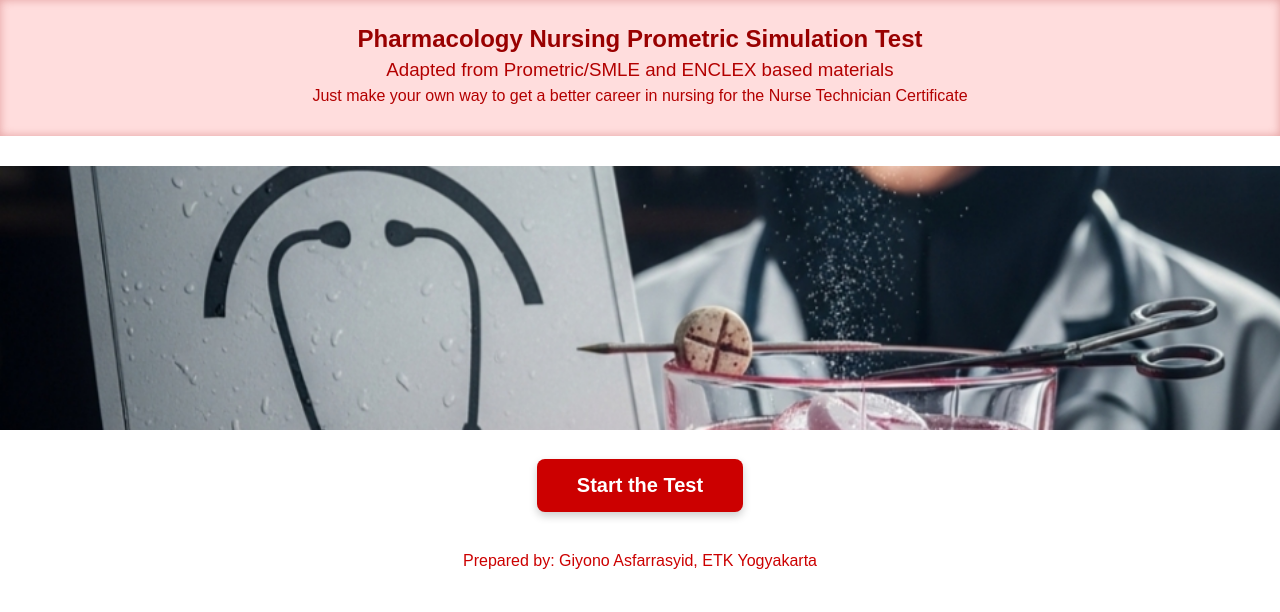
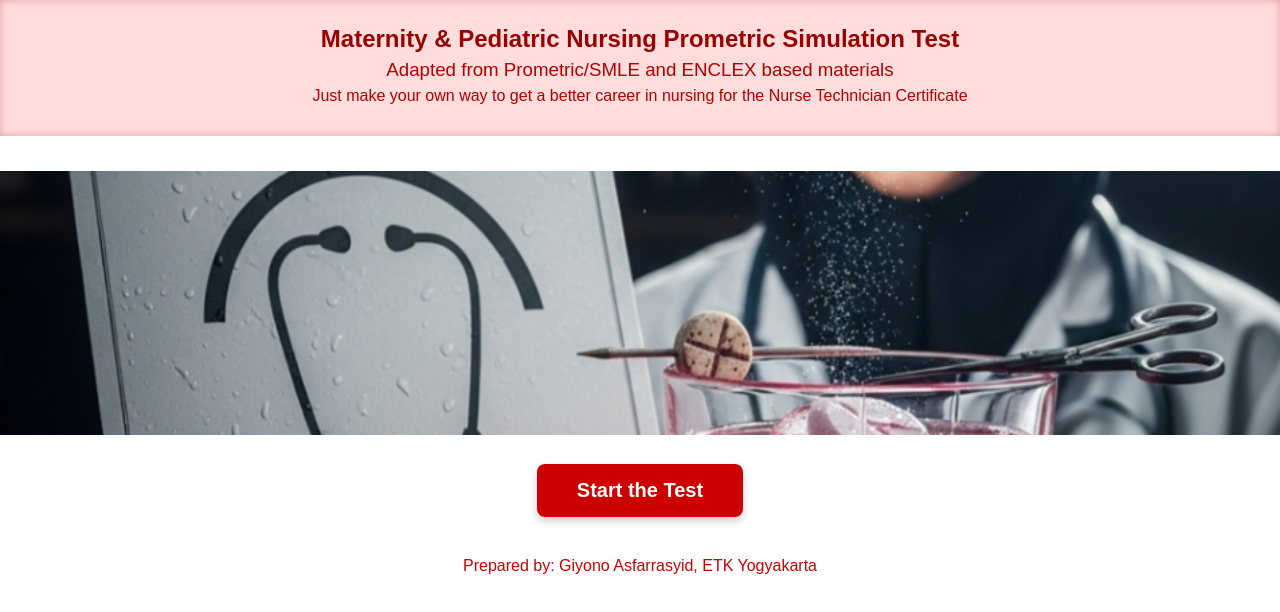
Before and after one commit to gyoutrain-lab/nursing-prometric-test-maternitypedia, a plain HTML site: page index.html in a window 1280 px wide. Drawn offline with Linux system fonts and the light colour scheme.

Commit message:
Update index.html

```diff
--- a/index.html
+++ b/index.html
@@ -5,12 +5,12 @@
   <meta name="viewport" content="width=device-width, initial-scale=1.0" />
 
   <!-- ✅ Social preview for WA & Facebook -->
-  <meta property="og:title" content="Pharmacology Nursing Prometric Simulation Test" />
-  <meta property="og:description" content="Start your Pharmacology Nursing Simulation Test now" />
+  <meta property="og:title" content="Maternity & Pediatric Nursing Prometric Simulation Test" />
+  <meta property="og:description" content="Start your Maternity & Pediatric Nursing Simulation Test" />
   <meta property="og:image" content="https://raw.githubusercontent.com/gyoutrain-lab/nursing-prometric-test-maternitypedia/main/icon14.jpg" />
   <meta property="og:type" content="website" />
 
-  <title>Pharmacology Nursing Prometric Simulation Test</title>
+  <title>Maternity & Pediatric Nursing Prometric Simulation Test</title>
 
   <style>
     body {
@@ -39,12 +39,12 @@
       font-weight: normal;
     }
 
-    /* ✅ Icon: mid-screen, one-third height */
+    /* ✅ Icon = mid-screen, one-third height */
     .main-icon {
       width: 100%;
-      height: 33vh; /* one third page height */
+      height: 33vh;
       object-fit: cover;
-      margin-top: 10px;
+      margin-top: 15px;
       margin-bottom: 25px;
     }
 
@@ -52,7 +52,7 @@
     .start-btn {
       display: inline-block;
       background: #cc0000;
-      color: #ffffff;
+      color: white;
       padding: 15px 40px;
       font-size: 20px;
       font-weight: bold;
@@ -73,19 +73,19 @@
 
 <body>
 
-  <!-- ✅ Embossed Title Section -->
+  <!-- ✅ Embossed Light Reddish Title -->
   <div class="title-box">
-    <h1>Pharmacology Nursing Prometric Simulation Test</h1>
+    <h1>Maternity & Pediatric Nursing Prometric Simulation Test</h1>
     <h3>Adapted from Prometric/SMLE and ENCLEX based materials</h3>
     <h4>Just make your own way to get a better career in nursing for the Nurse Technician Certificate</h4>
   </div>
 
-  <!-- ✅ Icon centered mid-page -->
+  <!-- ✅ Main Icon -->
   <img class="main-icon"
        src="https://raw.githubusercontent.com/gyoutrain-lab/nursing-prometric-test-maternitypedia/main/icon14.jpg"
        alt="Prometric Thumbnail" />
 
-  <!-- ✅ Button linking to Google Script -->
+  <!-- ✅ Red Button -->
   <a class="start-btn"
      href="https://script.google.com/macros/s/AKfycbx83GOKuP23Mwodd6u_dWttxmF9EpWDTBE79DPa0qU5JpSPIGwi9C4k0O-65uPrmyUh/exec">
      Start the Test
```
